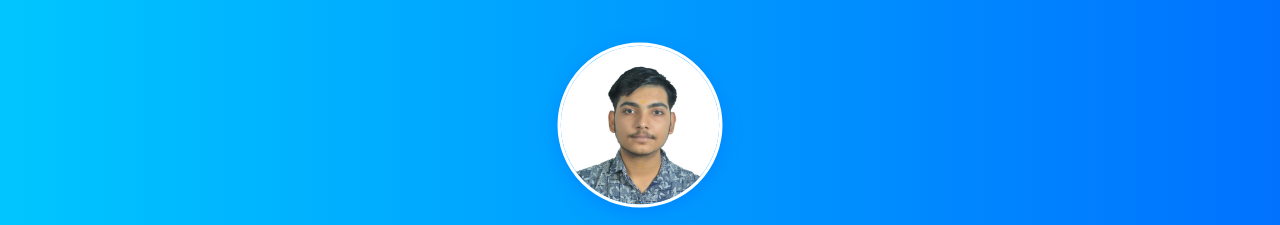
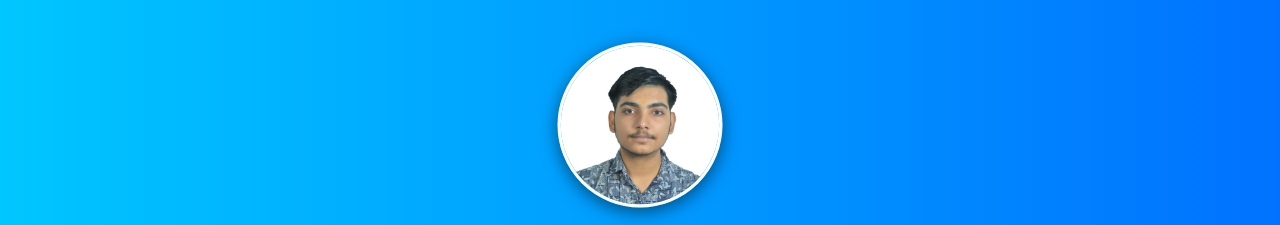
Before and after one commit to Adarshpandey108/portfolio, a website: page blog.html in a window 1280 px wide. In both pictures the pointer is over the picture 640 px from the left and 125 px from the top of the page. Shown: the top 225 px of the page. Drawn offline with Linux system fonts and the light colour scheme.

Commit message:
Update blog.html

```diff
--- a/blog.html
+++ b/blog.html
@@ -204,7 +204,7 @@ body {
 /* Hover effect for Blogger Image */
 .blogger-img:hover {
     transform: scale(1.1); /* Enlarge the image */
-    box-shadow: 0 4px 15px rgba(0, 114, 255, 0.5); /* Add blue shadow */
+    box-shadow:  0 4px 15px rgba(0, 0, 0, 0.5);  /* Add black shadow */
 }
 
 
@@ -395,12 +395,12 @@ footer {
 /* Hover effect for Blogger Image */
 .blogger-img:hover {
     transform: scale(1.1); /* Enlarge the image */
-    box-shadow: 0 4px 15px rgba(0, 114, 255, 0.5); /* Add blue shadow */
+    box-shadow: 0 4px 15px rgba(0, 0, 0, 0.5);  /* Add black shadow */
 }
 
 /* Blog post with blue light shadow effect */
 .blog-post:hover {
-    box-shadow: 0 0 20px 5px rgba(0, 114, 255, 0.7); /* Blue glowing light effect */
+    box-shadow:  0 0 20px 5px rgba(0, 3, 7, 0.7); /* Blue glowing light effect */
     transform: translateY(-10px); /* Slight upward movement */
     transition: transform 0.3s ease, box-shadow 0.3s ease; /* Smooth transition for the hover effect */
 }
```
